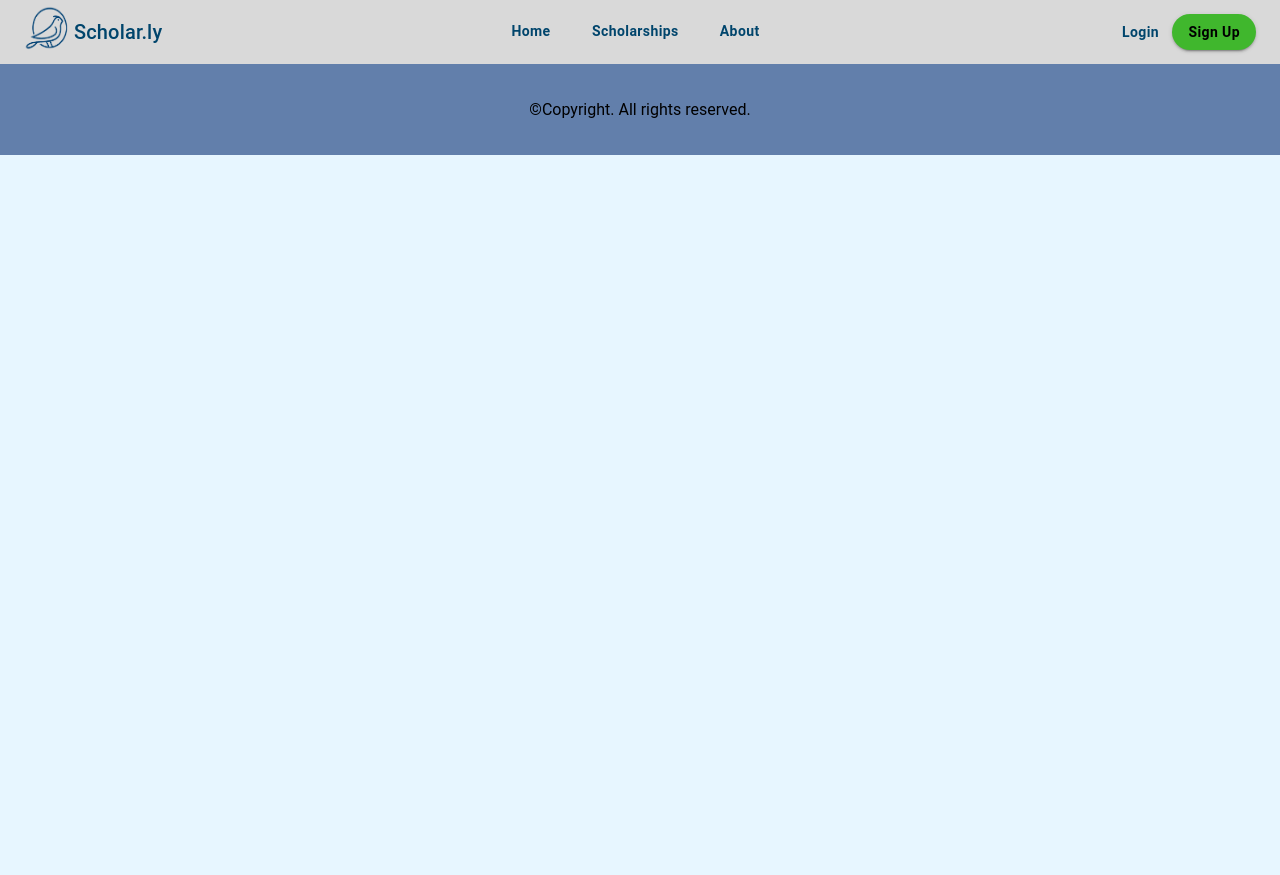
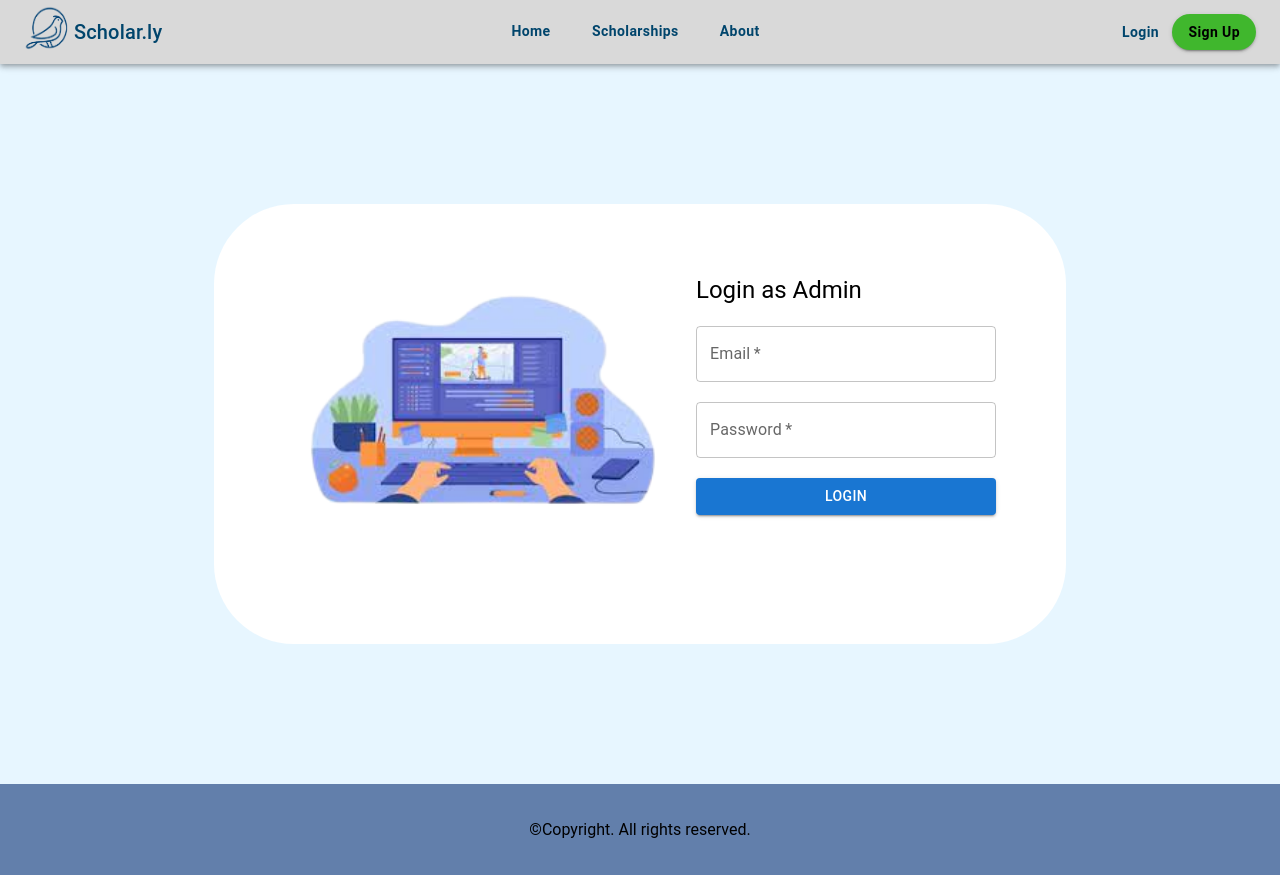
Before and after one commit to Reshyyy/scholarly-web2, a React (Vite) app: page /admin-login in a window 1280 px wide. Before the commit the page ends 800 px from the top, so only its background shows below. Built offline with nearby package versions, Linux system fonts and the light colour scheme.

Commit message:
Admin login page ui

```diff
--- a/src/App.jsx
+++ b/src/App.jsx
@@ -13,6 +13,7 @@ import Navbar3 from './components/header/Navbar3';
 import SignUp2 from './pages/SignUp/SignUp2';
 import Login2 from './pages/Login/Login2';
 import GrantorRegister from './pages/Grantor/GrantorRegister';
+import LoginAdmin from './admin/AdminLogin/LoginAdmin';
 
 function App() {
   return (
@@ -26,6 +27,7 @@ function App() {
         <Route path="/scholarships" element={<Scholarships />} />
         <Route path="/about" element={<About />} />
         <Route path="/grantor-register" element={<GrantorRegister />} />
+        <Route path="/admin-login" element={<LoginAdmin />} />
       </Routes>
       <Footer />
     </Router>
--- /dev/null
+++ b/src/admin/AdminLogin/LoginAdmin.jsx
@@ -0,0 +1,22 @@
+import { Box, Button, Grid, TextField, Typography } from '@mui/material'
+import React from 'react'
+import AdminImage from './../../assets/adminlogin.png'
+
+function LoginAdmin() {
+  return (
+    <Grid display="flex" alignItems="center" justifyContent="center" height="90vh">
+      <Box sx={{background: '#fff', width: 'auto', height: '300px', borderRadius:'80px', padding: '70px', display: 'flex' }}>
+        <img src={AdminImage} alt="Admin" style={{ width: '392px', height: '261px', marginRight: '20px' }} />
+
+        <form>
+        <Typography variant="h5">Login as Admin</Typography>
+        <TextField style={{marginTop: '20px', width: '300px'}} fullWidth label='Email' required/><br />
+        <TextField style={{marginTop: '20px', width: '300px'}} label='Password' required/><br />
+        <Button type='submit' variant='contained' style={{ marginTop: '20px', width: '300px' }} fullWidth>Login</Button>
+        </form>
+      </Box>
+    </Grid>
+  )
+}
+
+export default LoginAdmin
--- a/src/pages/Login/Login2.jsx
+++ b/src/pages/Login/Login2.jsx
@@ -24,7 +24,6 @@ function Login2() {
           Don't have an account yet? <Link to="/signup">Sign Up</Link>
         </Typography>
         </form>
-
         </Paper>
     </Grid>
   )
```
Also changed, not shown: src/assets/adminlogin.png (added).
